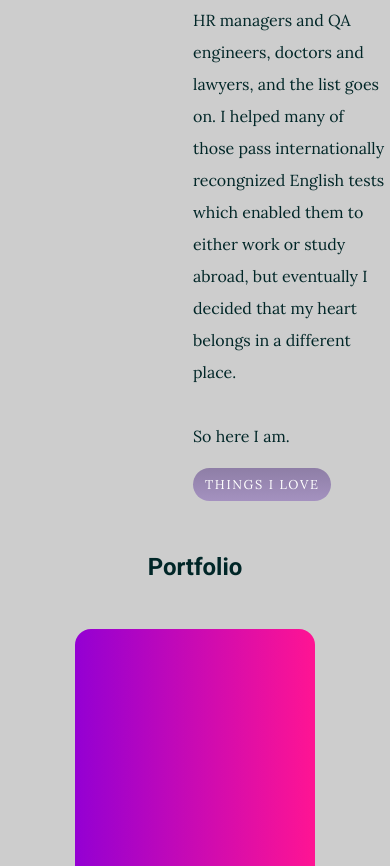
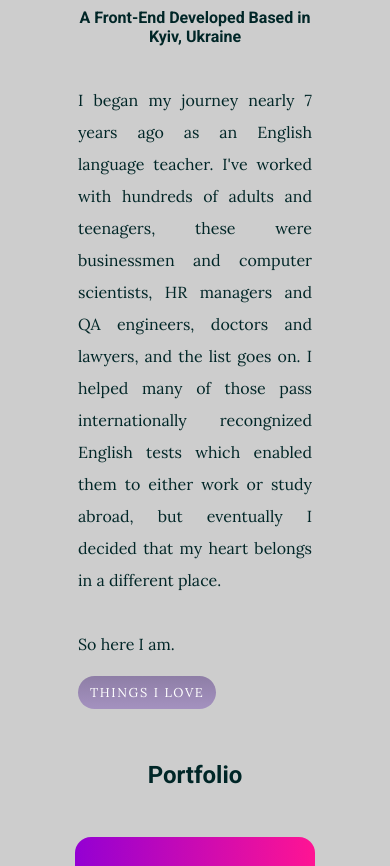
Before and after one commit to VolodymyrSi/portfolio, a plain HTML site: page index.html in a window 390 px wide. Shown: the part 477-1343 px from the top of the page. Drawn offline with Linux system fonts and the light colour scheme.

Commit message:
minor mobile device fixes

```diff
--- a/styles/styles.css
+++ b/styles/styles.css
@@ -50,6 +50,13 @@ header {
   height: 4em;
 }
 
+@media only screen and (max-width: 576px) {
+  .siteLogo{
+    max-height: 30%;
+  }
+}
+
+
 header nav ul {
   list-style: none;
   margin: 0;
@@ -93,6 +100,17 @@ header nav li a:hover {
   display: flex;
   justify-content: space-around;
   align-items: flex-start;
+}
+
+@media only screen and (max-width: 576px) {
+  .introduction {
+    flex-direction: column;
+    align-items: center;
+  }
+  .textAboutMe {
+    min-width: 60%;
+    text-align: justify;
+  }
 }
 
 .pictureOfMe {
@@ -175,6 +193,9 @@ header nav li a:hover {
     flex-direction: row;
     flex-wrap: wrap;
     padding: 2em;
+  }
+  .technology img {
+    padding: 0.5em;
   }
 }
 
@@ -272,6 +293,13 @@ header nav li a:hover {
   /* display: none; */
 }
 
+@media only screen and (max-width: 576px) {
+  .contactContainer{
+    top: 51.2%;
+    left: 3%;
+  }
+}
+
 .contactContainer a {
   height: 1.5em;
   width: 1.5em;
```
